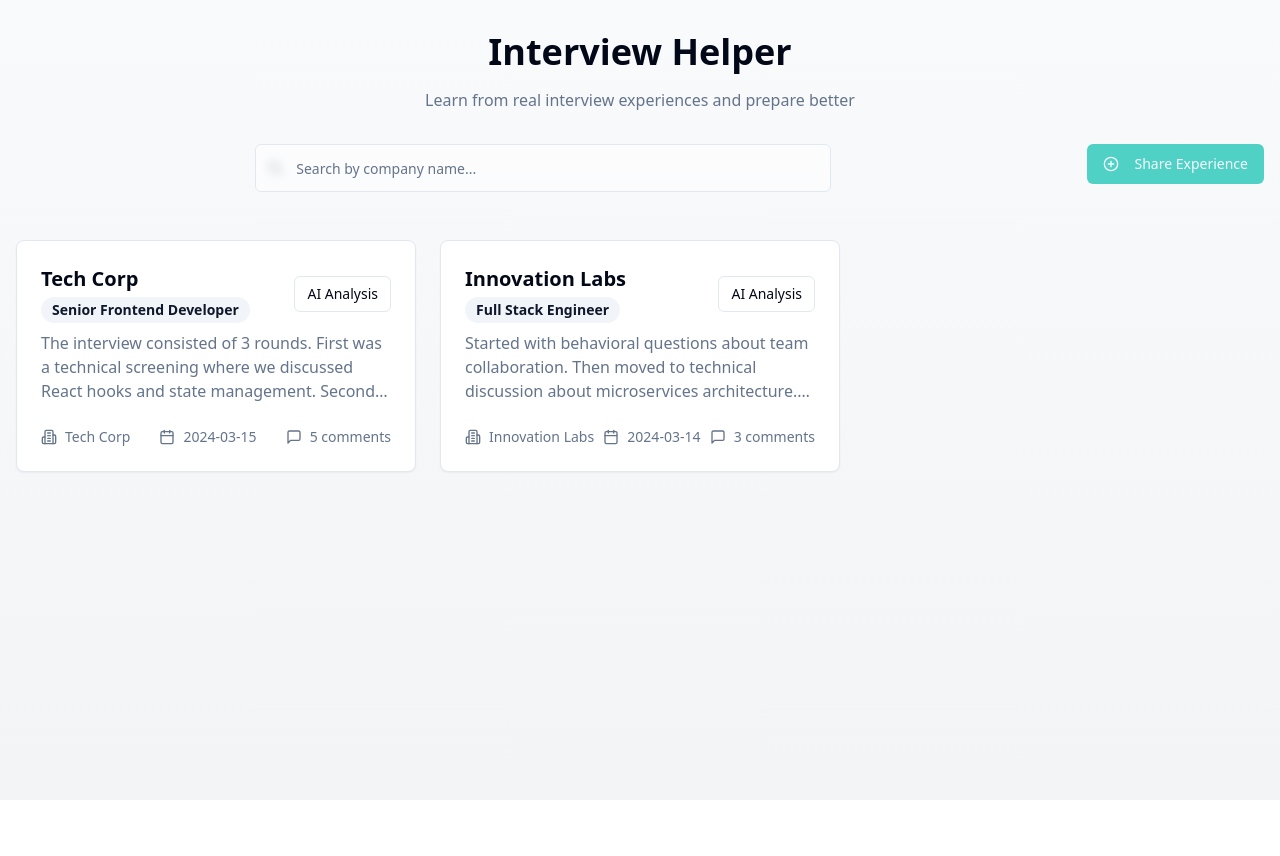
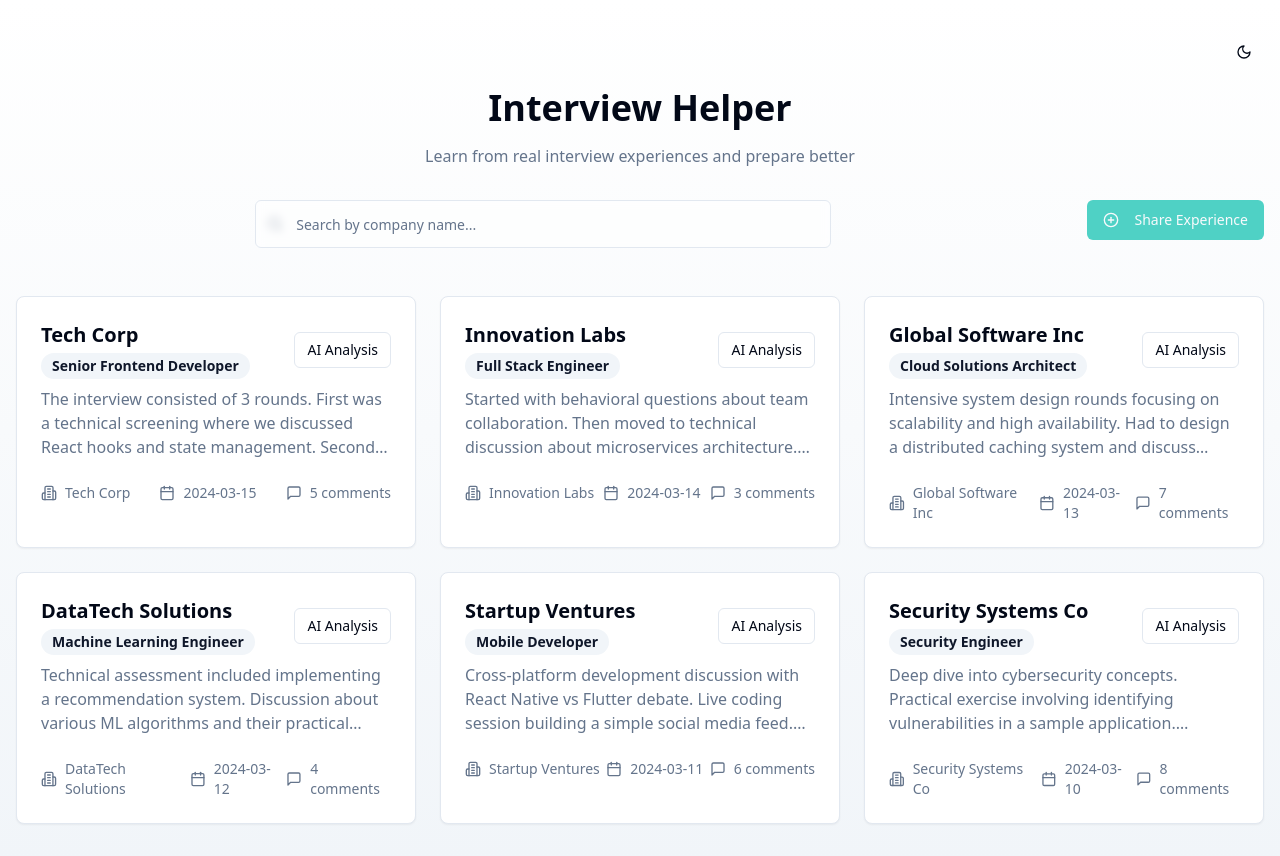
Before and after one commit to Navyak1/interview-saga-assistant-96, a React (Vite) app: page / in a window 1280 px wide. Before the commit the page ends 800 px from the top, so only its background shows below. Built offline with nearby package versions, Linux system fonts and the light colour scheme.

Commit message:
Enhance application features
Added dark/light mode toggle.
Added more interview experience data.

```diff
--- a/src/App.tsx
+++ b/src/App.tsx
@@ -4,6 +4,7 @@ import { Toaster as Sonner } from "@/components/ui/sonner";
 import { TooltipProvider } from "@/components/ui/tooltip";
 import { QueryClient, QueryClientProvider } from "@tanstack/react-query";
 import { BrowserRouter, Routes, Route } from "react-router-dom";
+import { ThemeProvider } from "next-themes";
 import Index from "./pages/Index";
 import InterviewDetails from "./pages/InterviewDetails";
 import NotFound from "./pages/NotFound";
@@ -11,6 +12,7 @@ import NotFound from "./pages/NotFound";
 const queryClient = new QueryClient();
 
 const App = () => (
+  <ThemeProvider defaultTheme="system" enableSystem>
     <QueryClientProvider client={queryClient}>
       <TooltipProvider>
         <Toaster />
@@ -24,6 +26,7 @@ const App = () => (
         </BrowserRouter>
       </TooltipProvider>
     </QueryClientProvider>
+  </ThemeProvider>
 );
 
 export default App;
--- a/src/index.css
+++ b/src/index.css
@@ -35,6 +35,36 @@
 
     --radius: 0.5rem;
   }
+
+  .dark {
+    --background: 222.2 84% 4.9%;
+    --foreground: 210 40% 98%;
+
+    --card: 222.2 84% 4.9%;
+    --card-foreground: 210 40% 98%;
+
+    --popover: 222.2 84% 4.9%;
+    --popover-foreground: 210 40% 98%;
+
+    --primary: 187 59% 57%;
+    --primary-foreground: 222.2 47.4% 11.2%;
+
+    --secondary: 217.2 32.6% 17.5%;
+    --secondary-foreground: 210 40% 98%;
+
+    --muted: 217.2 32.6% 17.5%;
+    --muted-foreground: 215 20.2% 65.1%;
+
+    --accent: 217.2 32.6% 17.5%;
+    --accent-foreground: 210 40% 98%;
+
+    --destructive: 0 62.8% 30.6%;
+    --destructive-foreground: 210 40% 98%;
+
+    --border: 217.2 32.6% 17.5%;
+    --input: 217.2 32.6% 17.5%;
+    --ring: 212.7 26.8% 83.9%;
+  }
 }
 
 @layer base {
@@ -47,5 +77,5 @@
 }
 
 .glass-effect {
-  @apply bg-white/30 backdrop-blur-md border border-white/20;
+  @apply bg-white/30 dark:bg-black/30 backdrop-blur-md border border-white/20 dark:border-white/10;
 }
--- a/src/pages/Index.tsx
+++ b/src/pages/Index.tsx
@@ -1,11 +1,14 @@
+
 import { useState } from "react";
 import SearchBar from "@/components/SearchBar";
 import InterviewCard from "@/components/InterviewCard";
 import AiAnalysisSidebar from "@/components/AiAnalysisSidebar";
 import { Button } from "@/components/ui/button";
-import { PlusCircle } from "lucide-react";
+import { PlusCircle, Moon, Sun } from "lucide-react";
 import ShareExperienceDialog from "@/components/ShareExperienceDialog";
+import { useTheme } from "next-themes";
 
+// Expanded mock data with more diverse experiences
 export const mockInterviews = [
   {
     id: 1,
@@ -25,12 +28,49 @@ export const mockInterviews = [
       "Started with behavioral questions about team collaboration. Then moved to technical discussion about microservices architecture. Coding round involved solving a problem about optimizing database queries.",
     comments: 3,
   },
+  {
+    id: 3,
+    company: "Global Software Inc",
+    position: "Cloud Solutions Architect",
+    date: "2024-03-13",
+    experience:
+      "Intensive system design rounds focusing on scalability and high availability. Had to design a distributed caching system and discuss various AWS services. Deep dive into previous projects involving cloud architecture.",
+    comments: 7,
+  },
+  {
+    id: 4,
+    company: "DataTech Solutions",
+    position: "Machine Learning Engineer",
+    date: "2024-03-12",
+    experience:
+      "Technical assessment included implementing a recommendation system. Discussion about various ML algorithms and their practical applications. Final round focused on deploying ML models in production.",
+    comments: 4,
+  },
+  {
+    id: 5,
+    company: "Startup Ventures",
+    position: "Mobile Developer",
+    date: "2024-03-11",
+    experience:
+      "Cross-platform development discussion with React Native vs Flutter debate. Live coding session building a simple social media feed. Architecture discussion about state management in mobile apps.",
+    comments: 6,
+  },
+  {
+    id: 6,
+    company: "Security Systems Co",
+    position: "Security Engineer",
+    date: "2024-03-10",
+    experience:
+      "Deep dive into cybersecurity concepts. Practical exercise involving identifying vulnerabilities in a sample application. Discussion about implementing OAuth2 and handling sensitive data.",
+    comments: 8,
+  }
 ];
 
 const Index = () => {
   const [interviews, setInterviews] = useState(mockInterviews);
   const [sidebarOpen, setSidebarOpen] = useState(false);
   const [selectedInterview, setSelectedInterview] = useState<typeof mockInterviews[0] | null>(null);
+  const { theme, setTheme } = useTheme();
 
   const handleSearch = (query: string) => {
     if (query === "") {
@@ -50,8 +90,22 @@ const Index = () => {
   };
 
   return (
-    <div className="min-h-screen bg-gradient-to-b from-gray-50 to-gray-100">
+    <div className="min-h-screen bg-gradient-to-b from-background to-muted">
       <div className="container px-4 py-8 mx-auto">
+        <div className="flex justify-end mb-4">
+          <Button
+            variant="ghost"
+            size="icon"
+            onClick={() => setTheme(theme === "dark" ? "light" : "dark")}
+          >
+            {theme === "dark" ? (
+              <Sun className="h-5 w-5" />
+            ) : (
+              <Moon className="h-5 w-5" />
+            )}
+          </Button>
+        </div>
+
         <div className="text-center mb-12 animate-fade-up">
           <h1 className="text-4xl font-bold mb-4">Interview Helper</h1>
           <p className="text-muted-foreground mb-8">
```
Lines whose indentation alone changed are shown as unchanged.
